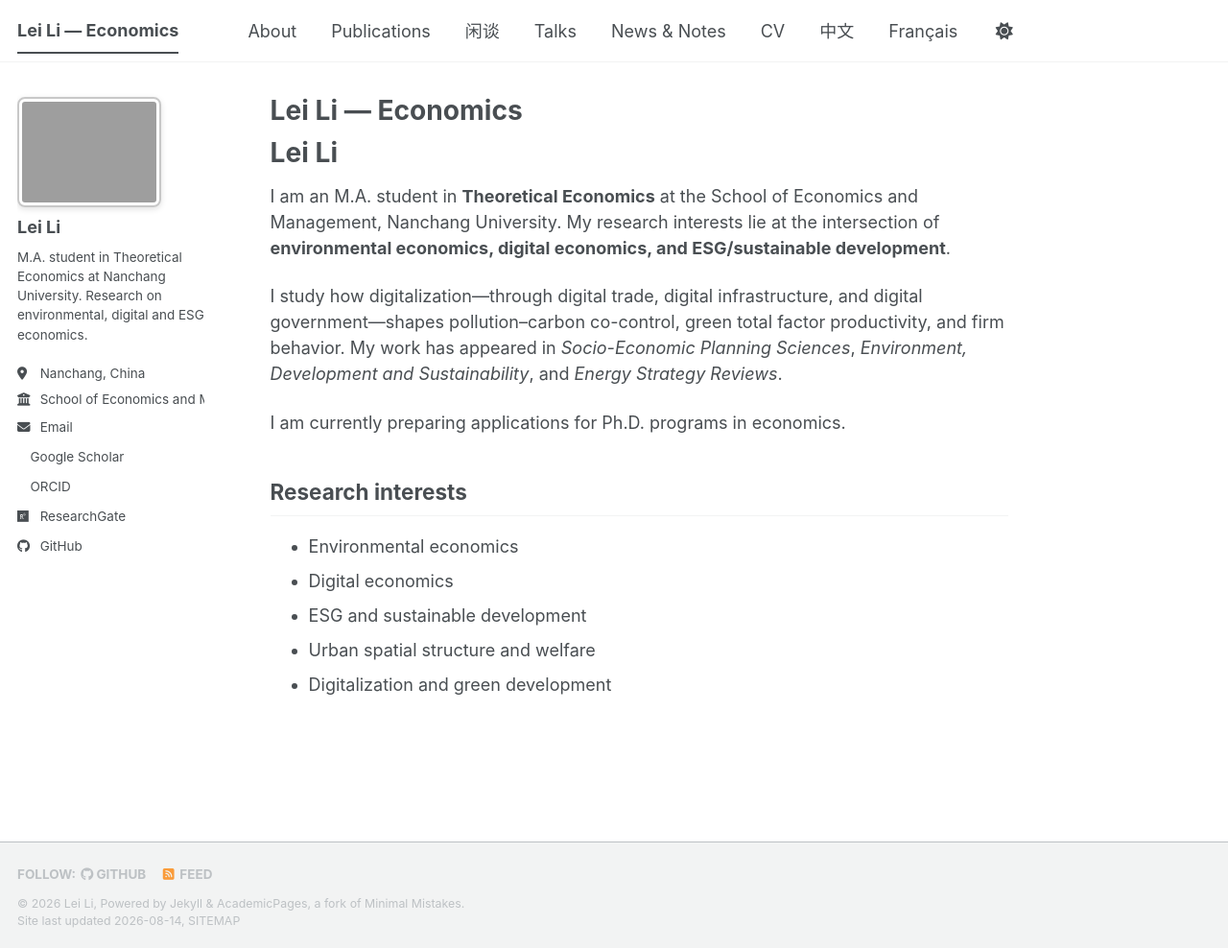
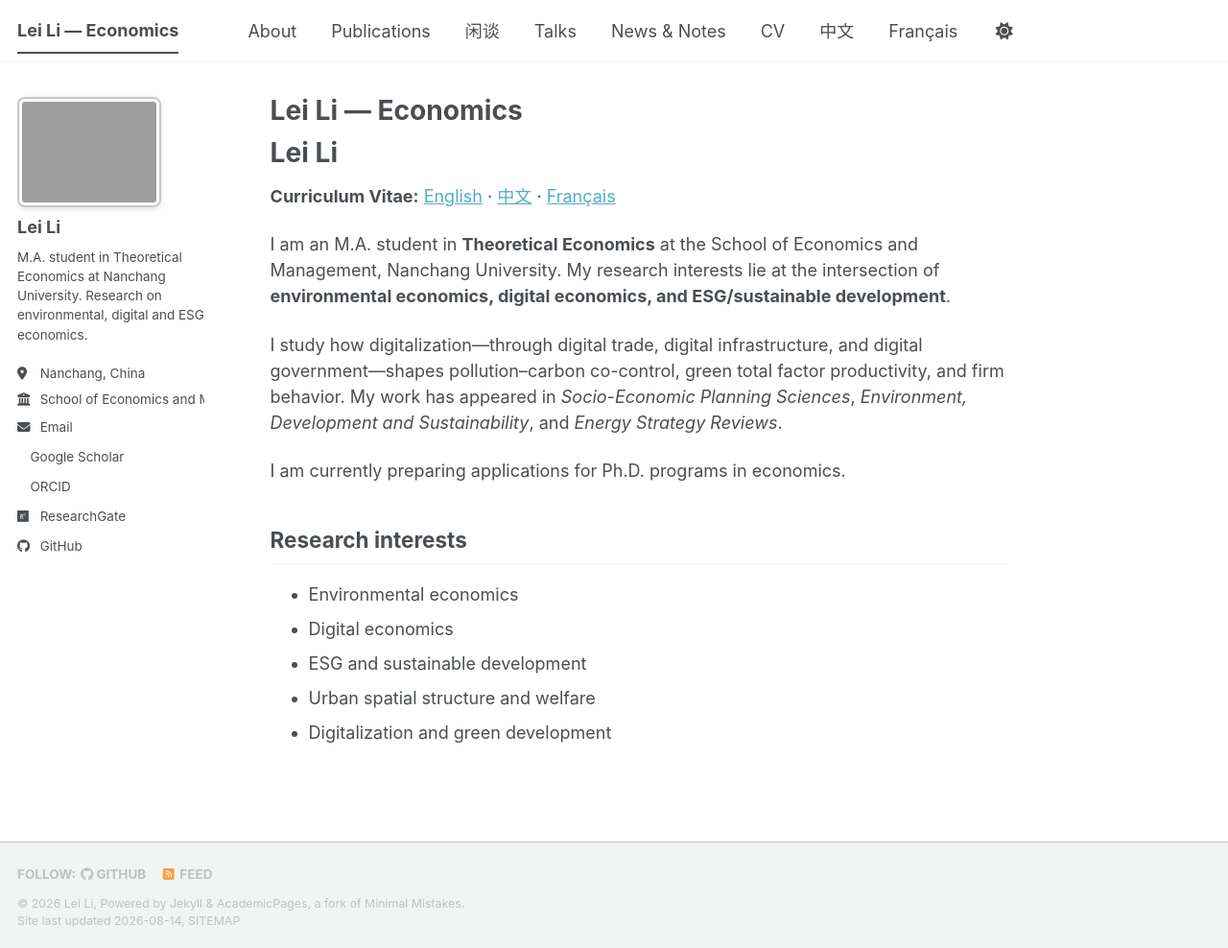
Before and after one commit to LeiLi-Econ/LeiLi-Econ.github.io, a Jekyll site: the page built from _pages/about.md, in a window 1280 px wide and 988 px high. Shown: the whole window at 96% size. Built offline with Jekyll 4.4.1, drawn with Linux system fonts in a browser that asks for light colours; a style sheet for code colours, icons or effects is not loaded.

Commit message:
Add CV links to the about page
Added links to English, Chinese, and French versions of the CV.

```diff
--- a/_pages/about.md
+++ b/_pages/about.md
@@ -8,6 +8,8 @@ redirect_from:
 ---
 
 # Lei Li
+
+**Curriculum Vitae:** [English](https://LeiLi-Econ.github.io/files/Lei_Li_CV_EN.pdf) · [中文](https://LeiLi-Econ.github.io/files/Lei_Li_CV_CN.pdf) · [Français](https://LeiLi-Econ.github.io/files/Lei_Li_CV_FR.pdf)
 
 I am an M.A. student in **Theoretical Economics** at the School of Economics and Management, Nanchang University. My research interests lie at the intersection of **environmental economics, digital economics, and ESG/sustainable development**.
 
```
